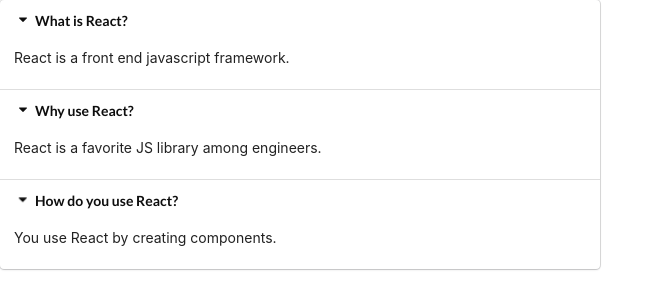
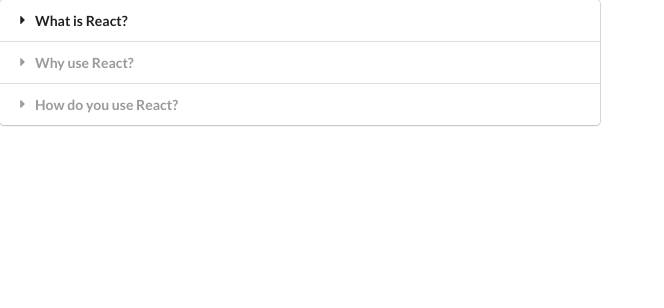
Before and after one commit to SwiftlyAside/ReactExercise, a React (Create React App) app: page / in a window 1280 px wide. Shown: the top 308 px of the page, without its empty margins (0-664 px from the left). Built offline with nearby package versions, Linux system fonts and the light colour scheme.

Commit message:
Modify Accordion.js
onClick 이벤트 수정

```diff
--- a/src/components/Accordion.js
+++ b/src/components/Accordion.js
@@ -1,19 +1,23 @@
-import React from 'react';
+import React, { useState } from 'react';
 
 const Accordion = ({ items }) => {
+  const [activeIndex, setActiveIndex] = useState(null);
+
   const onTitleClick = index => {
-    console.log('Title Clicked.', index);
+    setActiveIndex(index);
   };
 
   const renderedItems = items.map((item, index) => {
+    const active = index === activeIndex ? 'active' : '';
+
     return (
       <React.Fragment key={item.title}>
         {/* eslint-disable-next-line jsx-a11y/click-events-have-key-events,jsx-a11y/no-static-element-interactions */}
-        <div className="title active" onClick={() => onTitleClick(index)}>
+        <div className={`title ${active}`} onClick={() => onTitleClick(index)}>
           <i className="dropdown icon" />
           {item.title}
         </div>
-        <div className="content active">
+        <div className={`content ${active}`}>
           <p>{item.content}</p>
         </div>
       </React.Fragment>
```
